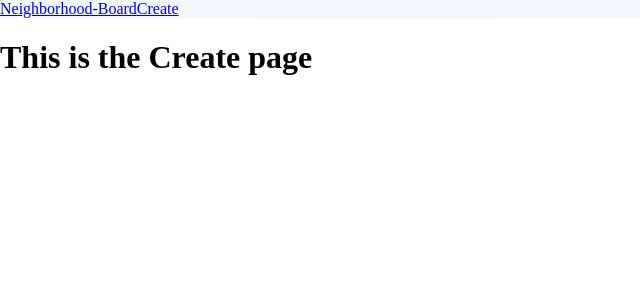
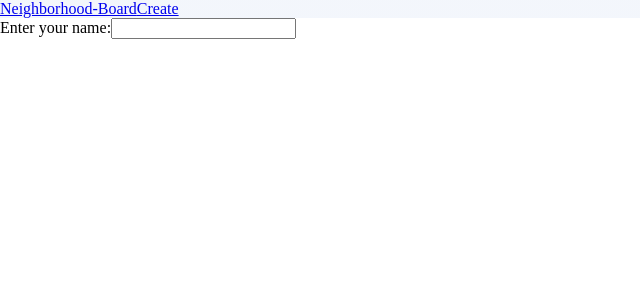
Before and after one commit to schan523/neighborhood-board, a React (Vite) app: page /create in a window 1280 px wide. Shown: the top 300 px of the page, without its empty margins (0-640 px from the left). Built offline with nearby package versions, Linux system fonts and the light colour scheme.

Commit message:
updated create css

```diff
--- /dev/null
+++ b/src/components/Create.css
@@ -0,0 +1,3 @@
+h1{
+    /* background-color: blue; */
+}
--- a/src/components/Create.tsx
+++ b/src/components/Create.tsx
@@ -1,3 +1,13 @@
+import './Create.css'
+
 export default function Create() {
-    return <h1>This is the Create page</h1>;
+    return (
+        <form>
+            <label>Enter your name:
+                <input type="text" />
+            </label>
+        </form>
+    );
 }
+// const root = ReactDOM.createRoot(document.getElementById('root'));
+// root.render(<Create />);
```
